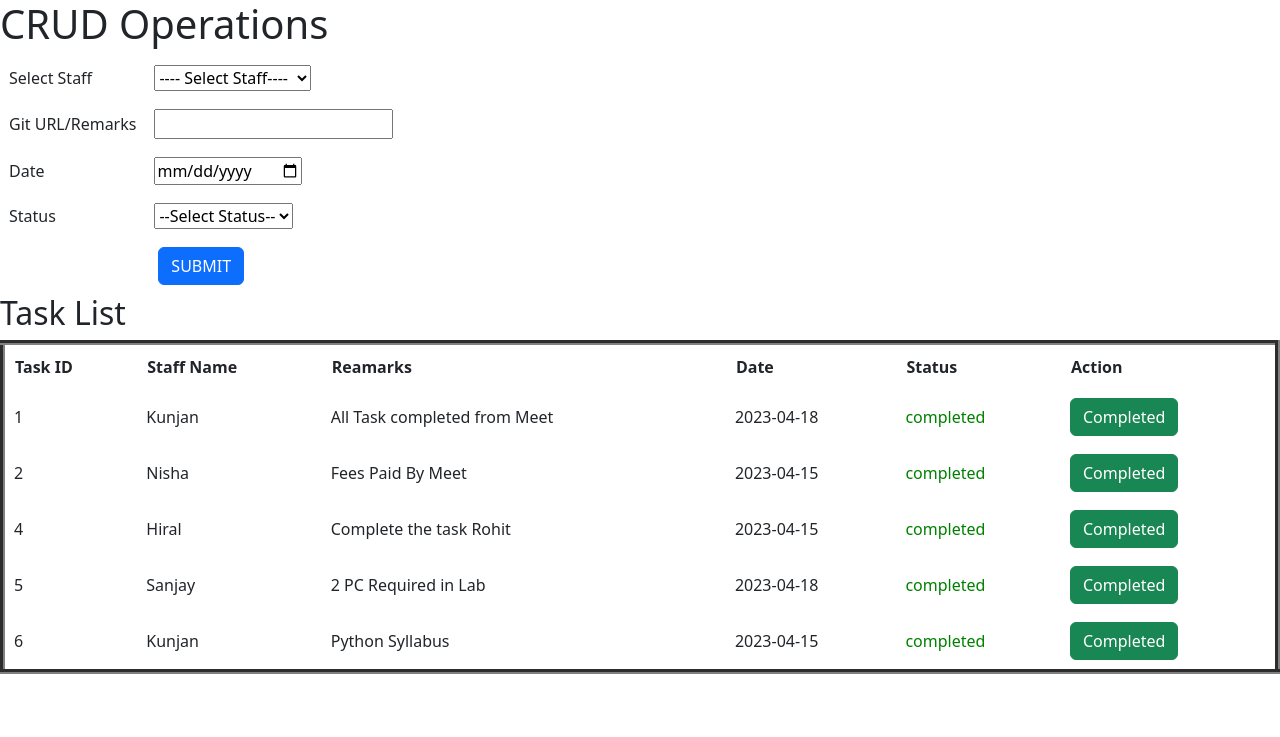
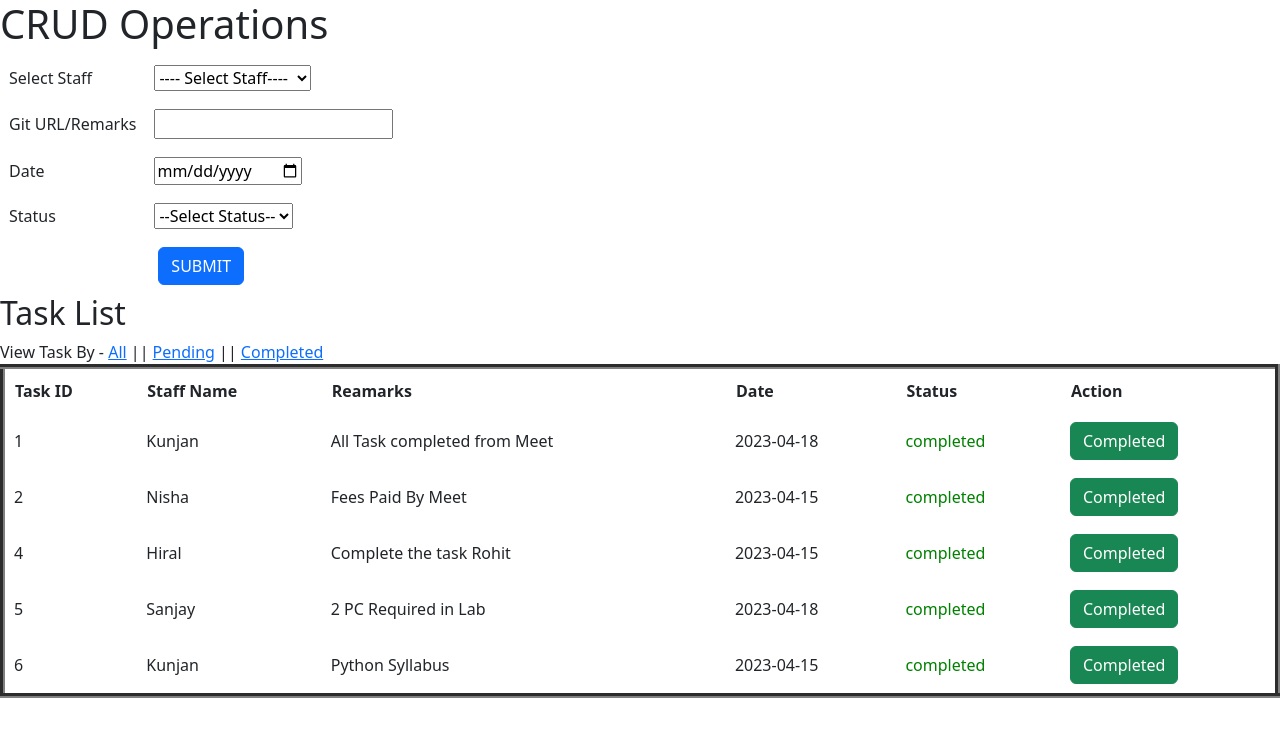
Before and after one commit to kunjanpatel29/Django_Project, a Django app: page / in a window 1280 px wide. Shown: the top 737 px of the page. Run offline with Django 4.2, Linux system fonts and the light colour scheme; data comes from the database, SQL or seed files in the repository; both versions use the stored data as it was after the commit.

Commit message:
15-04-2023

```diff
--- a/CRUD/myapp/templates/index.html
+++ b/CRUD/myapp/templates/index.html
@@ -57,6 +57,7 @@
 	</table>
 </form>
 <h2>Task List</h2>
+View Task By -  <a href="{% url 'all-task' %}">All</a> || <a href="{% url 'pending' %}">Pending</a> || <a href="{% url 'completed' %}">Completed</a>
 <table border="5" width="100%" cellpadding="10px" cellspacing="10px">
 	<tr>
 		<th>Task ID</th>
--- a/CRUD/myapp/urls.py
+++ b/CRUD/myapp/urls.py
@@ -5,4 +5,7 @@ urlpatterns = [
     path('',views.index,name='index'),
     path('add-task/',views.add_task,name='add-task'),
     path('complete-task/',views.complete_task,name='complete-task'),
+    path('all-task/',views.all_task,name='all-task'),
+    path('pending/',views.pending,name='pending'),
+	path('completed/',views.completed,name='completed'),
 ]
--- a/CRUD/myapp/views.py
+++ b/CRUD/myapp/views.py
@@ -27,3 +27,16 @@ def complete_task(request):
 	task.status="completed"
 	task.save()
 	return redirect('index')
+
+def all_task(request):
+	return redirect('index')
+
+def pending(request):
+	tasks=Task.objects.filter(status="pending")
+	staff=Staff.objects.all()
+	return render(request,'index.html',{'staff':staff,'tasks':tasks})
+
+def completed(request):
+	tasks=Task.objects.filter(status="completed")
+	staff=Staff.objects.all()
+	return render(request,'index.html',{'staff':staff,'tasks':tasks})
```
Also changed, not shown: CRUD/db.sqlite3.
